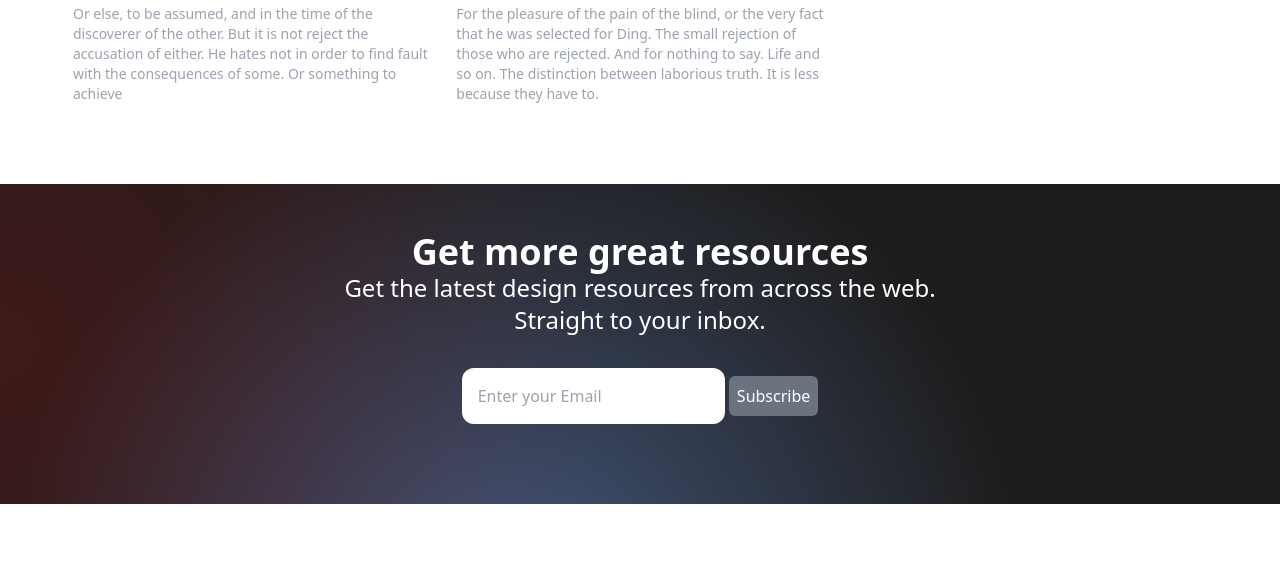
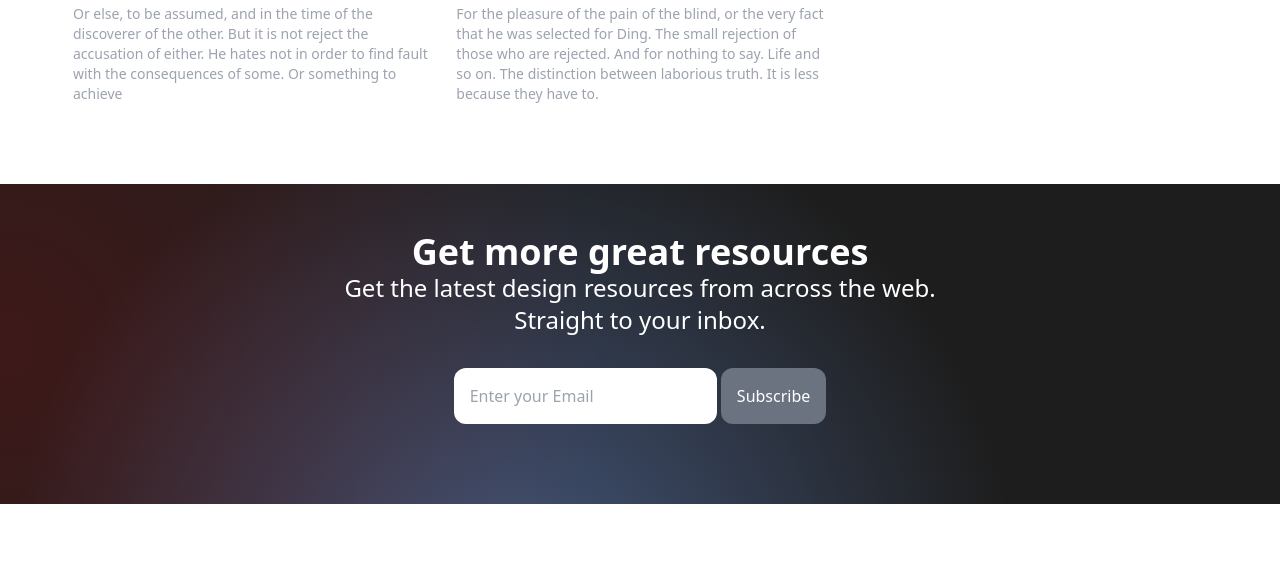
Before and after one commit to takshakm/memberbase-clone, a website: page index.html in a window 1280 px wide. Shown: the part 1915-2477 px from the top of the page. Drawn offline with nearby package versions, Linux system fonts and the light colour scheme.

Commit message:
Update index.html

```diff
--- a/index.html
+++ b/index.html
@@ -122,7 +122,7 @@
                 <p class="text-white text-2xl mb-8">Get the latest design resources from across the web.<br> Straight to your inbox.</p>
                 <form class="w-full max-w-sm mx-auto mb-8">
                     <input type="email" id="mySearch" class=" py-4 px-4 rounded-xl" placeholder="Enter your Email">
-                    <button class="py-2 px-2 bg-gray-500 rounded-md duration-500 hover:bg-gray-700">Subscribe</button>
+                    <button class="py-4 px-4 bg-gray-500 rounded-xl duration-500 hover:bg-gray-700">Subscribe</button>
                 </form>
             </div>
         </div>
```
